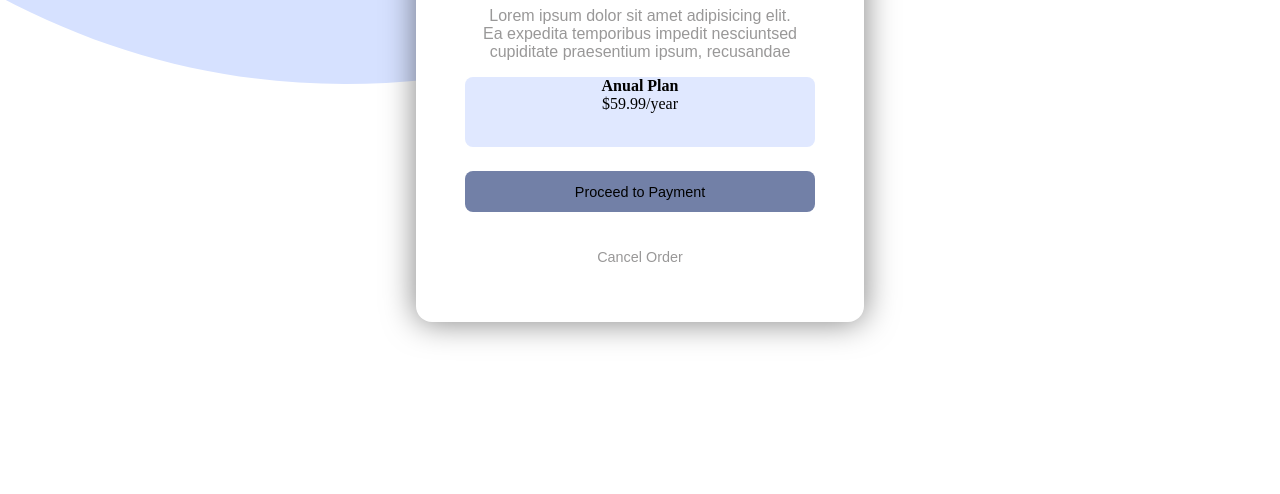
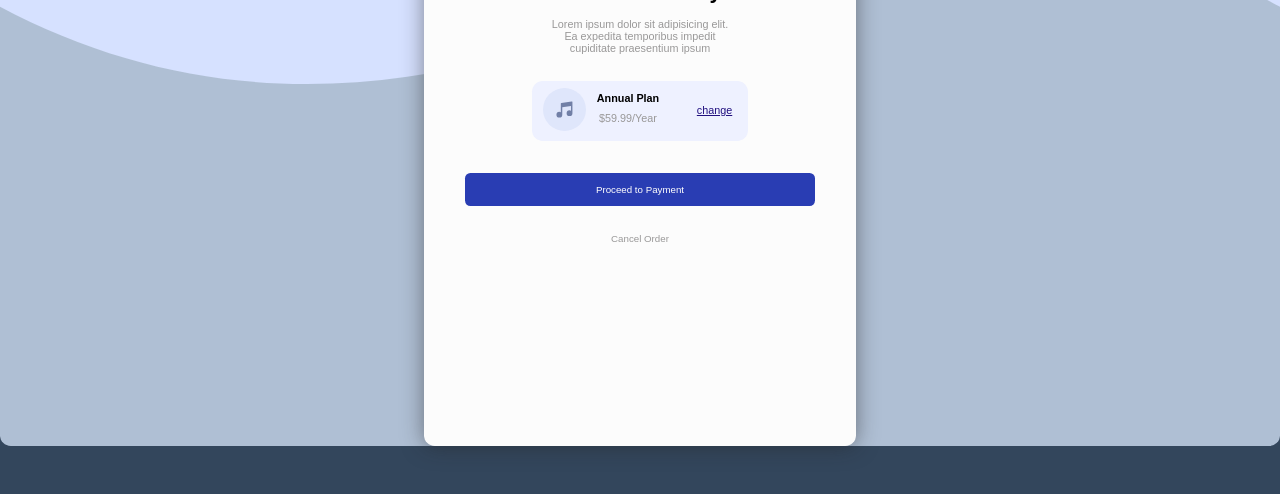
Before and after one commit to AnthonyKafer/Projeto1, a plain HTML site: page index.html in a window 1280 px wide. Shown: the part 353-847 px from the top of the page. Before the commit the page ends 800 px from the top, so only its background shows below. Drawn offline with Linux system fonts and the light colour scheme.

Commit message:
update by branch alteracao

```diff
--- a/index.html
+++ b/index.html
@@ -3,33 +3,36 @@
 
 <head>
     <meta charset="UTF-8">
-    <meta name="viewport" content="width=1440px, initial-scale=1.0">
+    <meta name="viewport" content="width=device-widht initial-scale=75%">
     <title>Front-End</title>
     <link rel="stylesheet" href="styles.css">
 </head>
 
 <body>
+<div id="fundoum">
     <div id="divPrincipal">
-
         <div id="divImagem">
 
         </div>
-        <h1 id="titulo">Order Summary</h1>
-        <p id="texto">Lorem ipsum dolor sit amet adipisicing elit.<br>
-            Ea expedita temporibus impedit nesciuntsed <br>
-            cupiditate praesentium ipsum, recusandae<br>
-        </p>
-        <div id="anualplan"><strong>Anual Plan</strong>
+                 <h1 id="titulo">Order Summary</h1>
+                     <p id="texto">Lorem ipsum dolor sit adipisicing elit.<br>
+                       Ea expedita temporibus impedit<br>
+                        cupiditate praesentium ipsum<br>
+                        </p>
+        <div id="blocopag">
 
-            <div
-            <h2 id="preco">$59.99/year</h2>
-            </div>
+                    <div id="annual">Annual Plan</div><br>
+                <div id="icone"></div>
+                <div id="change">change</div>
+                    <div id="preco">$59.99/Year</div>
         </div>
+
         <section>
             <button id="proximo">Proceed to Payment</button><br>
             <button id="cancelar">Cancel Order</button>
         </section>
     </div>
+</div>
 </body>
 
 </html>
--- a/styles.css
+++ b/styles.css
@@ -1,68 +1,152 @@
+html{
+    font-size: 67.5%;
+}
+
 body{
-    background-image: url(imagens/pattern-background-desktop.svg);
+    background-color: rgb(51, 70, 92);
+    margin: 4.5rem auto;
+}
+
+#fundoum{
+   background-image: url(imagens/pattern-background-desktop.svg);
+    background-size: contain;
     background-repeat: no-repeat;
+    background-position:unset;
+    width: 100%;
+    height:100%;
+    border-radius: 1rem;
+    background-color: rgba(217, 231, 252, 0.753);
+    margin: 0rem auto;
+    align-content: center;
 }
 
 #divImagem{
     background-image: url(imagens/illustration-hero.svg);
     background-repeat: no-repeat;
     background-position: center;
+    background-color: violet;
     background-size: cover;
-    height: 200px;
+    height: 250px;
     border-radius: 1rem 1rem 0rem 0rem;
     width: 100%;
 }
 
+#change{
+    font-family: Arial, Helvetica, sans-serif;
+    font-weight: lighter;
+    text-decoration: underline;
+    color: rgb(34, 17, 128);
+    width: 5rem;
+    height: 1.2rem;
+    margin: -2.5rem auto;
+    margin-right: 3%;
+    border-radius: 1rem;
+}
+
+#change:hover{
+    background-color: #c9e9ff;
+    color: rgb(45, 13, 255);
+    text-decoration: none;
+}
+
 #divPrincipal{
     text-align: center;
-    background-color: rgb(255, 255, 255);
-    margin: 5rem auto 0;
-    width: 28rem;
-    height: 595px;
+    background-color: rgb(252, 252, 252);
+    margin: auto;
+    width: min(40rem, 100%);
+    height: 750px;
     border-radius: 1rem;
-    box-shadow: 0rem 0rem 2rem #00000080;
-}
-
-#anualplan{
-    background-color:hsl(225, 100%, 94%);
-    margin: auto;
-    width: 350px;
-    height: 70px;
-    border-radius: 0.5rem;
-}
-
-#preco{
-    font-size: 1rem;
+    box-shadow: 0rem 0rem 2rem #22222280;
 }
 
 #proximo{
     border:transparent;
-    background-color: hsl(224, 23%, 55%);
+    background-color: hsl(231, 63%, 43%);
+    color: rgb(255, 255, 255);
     width: 350px;
-    padding: 0.8rem 4rem 0.8rem 4rem;
+    padding: 1rem 4rem 1rem 4rem;
     border-radius: 0.5rem;
-    margin-top: 1.5rem;
+    margin-top: 3rem;
     margin-bottom: 1.5rem;
     font-size: 0.9rem;
+}
+
+#proximo:hover{
+    background-color: hsl(231, 66%, 21%);
+    color: rgb(211, 225, 238);
+    text-decoration: underline;
 }
 
 #cancelar{
     border:transparent;
     width: 350px;
-    padding: 0.8rem 5.2rem 0.8rem 5.2rem;
+    padding: 1rem 4rem 1rem 4rem;
     border-radius: 0.5rem;
     background-color: transparent;
     font-family: Arial, Helvetica, sans-serif;
+    font-size: 0.9rem;
     color: #999898;
+}
+
+#cancelar:hover{
+    background-color: rgba(122, 122, 122, 0.527);
     font-size: 0.9rem;
+    color: #ffffff;
+    text-decoration: underline;
+}
+
+#blocopag{
+    background-color: rgb(238, 241, 255);
+    width: 20rem;
+    height: 5.5rem;
+    margin: auto;
+    border-radius: 1rem;
+}
+
+#annual{
+    font-family: Arial, Helvetica, sans-serif;
+    font-weight: bolder;
+    background-color:transparent;
+    width: max-content;
+    height: 1rem;
+    margin: auto;
+    margin-left: 5rem;
+    padding: 1rem;
+}
+
+#preco{
+    font-family: Arial, Helvetica, sans-serif;
+    font-weight: lighter;
+    background-color: transparent;
+    width: max-content;
+    height: 1rem;
+    margin: auto;
+    margin-left: 5.2rem;
+    margin-top: 1rem;
+    padding: 1rem;
+    color: #999898;
+}
+
+
+#icone{
+    background-image: url(imagens/icon-music.svg);
+    background-repeat: no-repeat;
+    background-size: contain;
+    width: 5rem;
+    height: 4rem;
+    margin-top: -3.5rem;
+    background-position: left;
+    margin-left: 1rem;
 }
 
 #texto{
     color: #999898;
     font-family: Arial, Helvetica, sans-serif;
+    margin-bottom: 2.5rem;
 }
 
 #titulo{
     color: #000000;
     font-family: Arial, Helvetica, sans-serif;
+    margin-top: 3rem;
 }
```
Also changed, not shown: 1 other file.
